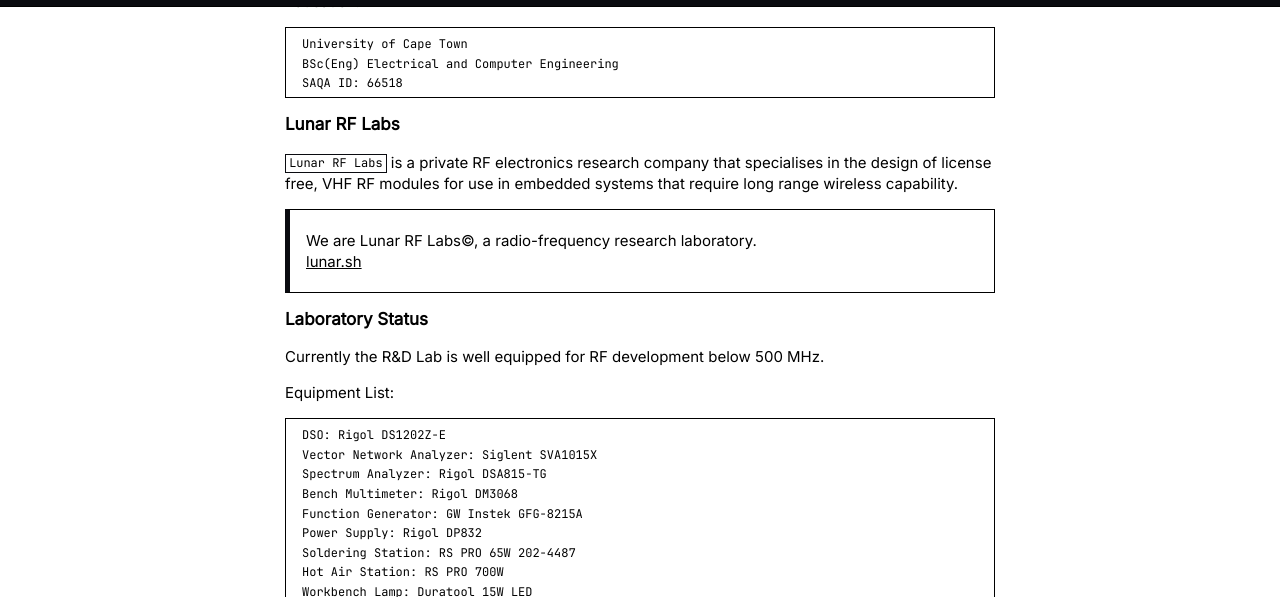
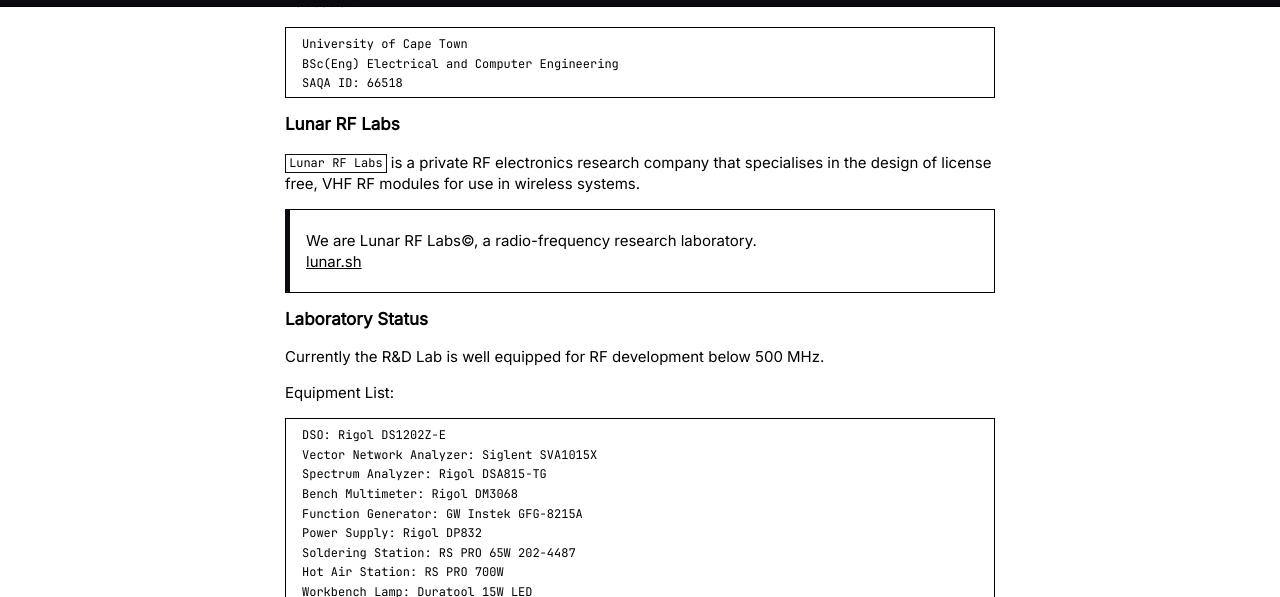
Before and after one commit to microstub/microstub.github.io, a Jekyll site: the page built from about.md, in a window 1280 px wide and 900 px high, scrolled down 834 px, cut to the strip 107-704 px from the top of the window. Built offline with Jekyll 4.4.1, drawn with Linux system fonts in a browser that asks for light colours; comment, search, counter and statistics services are not loaded.

Commit message:
Update about.md

```diff
--- a/about.md
+++ b/about.md
@@ -44,8 +44,8 @@
 # Lunar RF Labs
 
 `Lunar RF Labs` is a private RF electronics research company that
-specialises in the design of license free, VHF RF modules for use in
-embedded systems that require long range wireless capability.
+specialises in the design of license free, VHF RF modules for use
+in wireless systems.
 
 > We are Lunar RF Labs©, a radio-frequency research laboratory. <br>
 [lunar.sh](https://lunar.sh)
```
